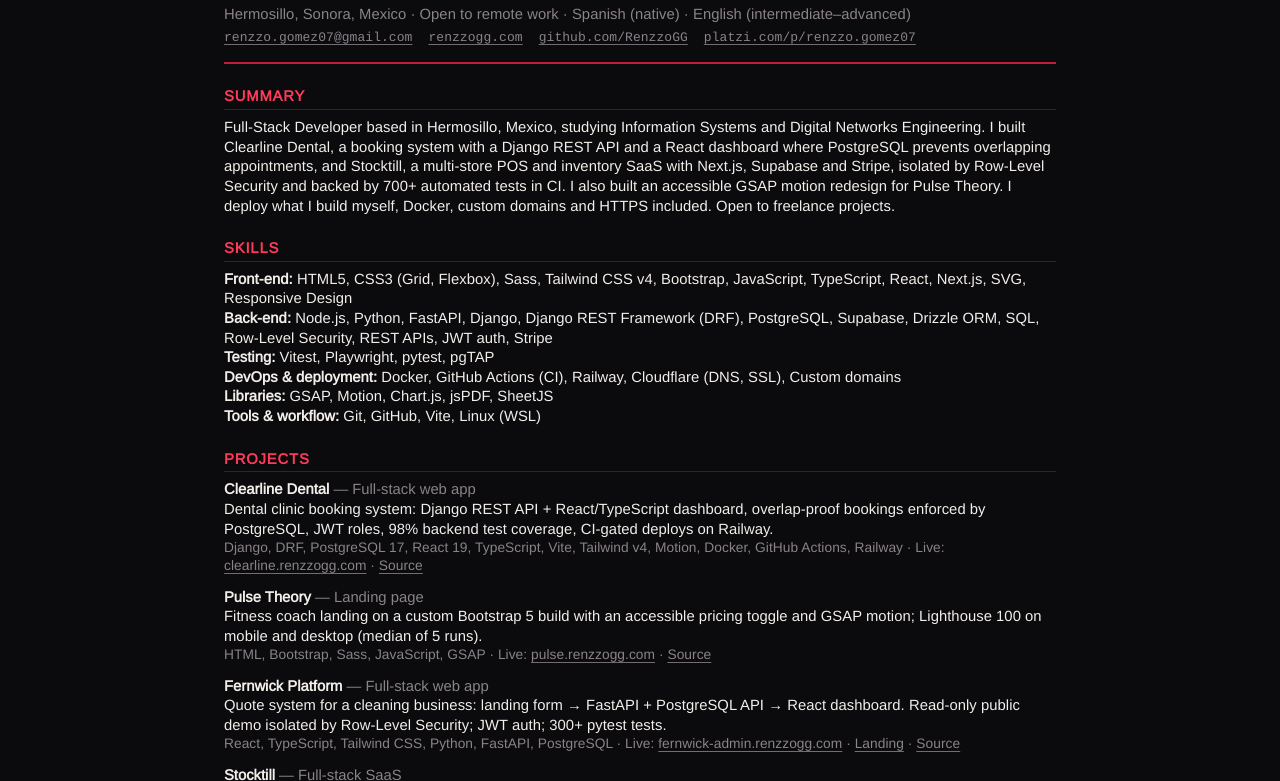
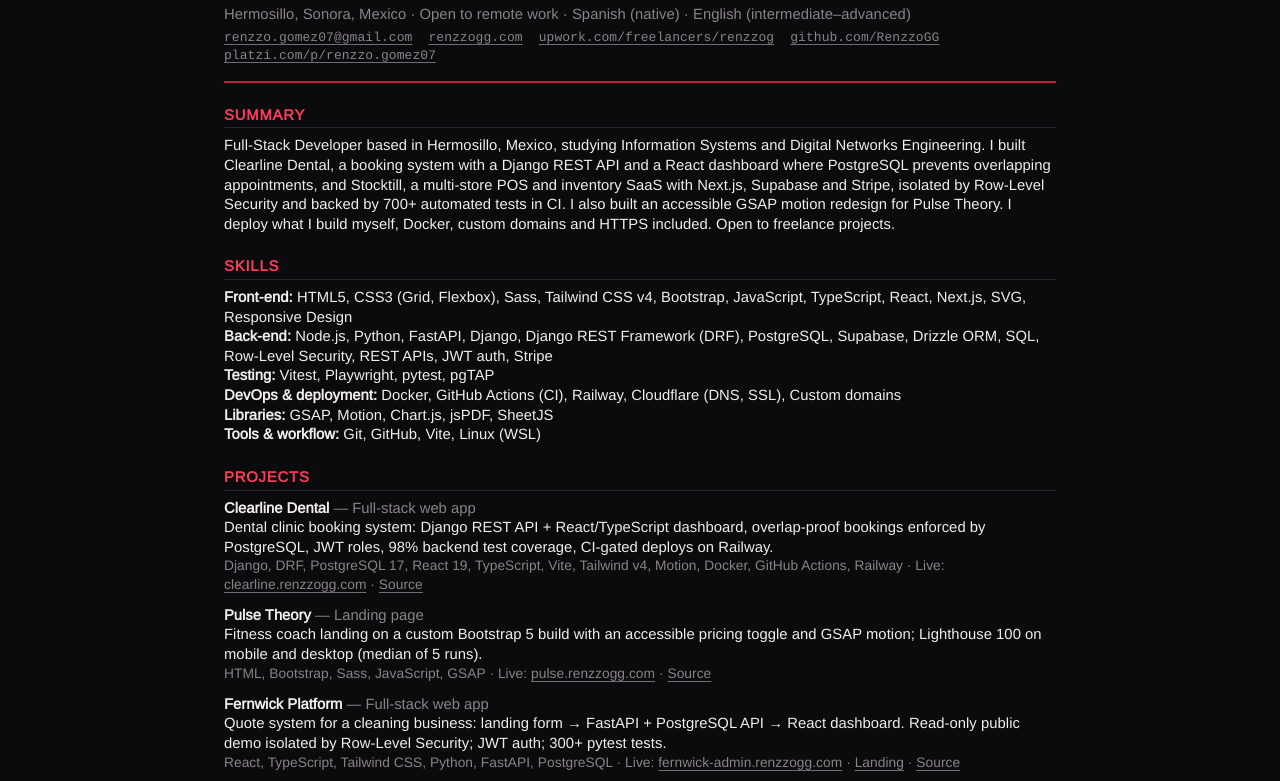
Before and after one commit to RenzzoGG/renzzo-portafolio, an Astro site: page /cv in a window 1280 px wide. Shown: the part 249-1030 px from the top of the page. Built offline with nearby package versions, Linux system fonts and the light colour scheme; Astro itself is replaced by a stand-in of ours; a web font is replaced by a local one.

Commit message:
feat(contact): add Upwork first with same-tab rel=me links

```diff
--- a/src/components/CvDocument.astro
+++ b/src/components/CvDocument.astro
@@ -19,7 +19,8 @@ const certifications = (await getCertifications()).filter(
 const { all } = await getProjects();
 const projects = toCvProjects(all, ui.project);
 const contacts = profile.contact.links.filter((link) => !link.download);
-const [email, ...otherContacts] = contacts;
+const email = contacts.find((link) => link.href.startsWith("mailto:"));
+const profileLinks = contacts.filter((link) => link !== email);
 ---
 
 <article class="cv">
@@ -32,8 +33,10 @@ const [email, ...otherContacts] = contacts;
     <p class="cv__meta cv__contact">
       {email && <a href={email.href}>{email.value}</a>}
       <a href={`https://${profile.domain}`}>{profile.domain}</a>
-      {otherContacts.map((link) => (
-        <a href={link.href}>{link.value}</a>
+      {profileLinks.map((link) => (
+        <a href={link.href} rel="me">
+          {link.value}
+        </a>
       ))}
     </p>
   </header>
--- a/src/content/profile.yaml
+++ b/src/content/profile.yaml
@@ -30,6 +30,9 @@
     heading: Let's work together
     intro: Have a project in mind? Reach me through any of these channels.
     links:
+      - label: Upwork (hire me here)
+        value: upwork.com/freelancers/renzzog
+        href: https://www.upwork.com/freelancers/renzzog
       - label: Email
         value: renzzo.gomez07@gmail.com
         href: mailto:renzzo.gomez07@gmail.com
@@ -41,7 +44,7 @@
         href: https://platzi.com/p/renzzo.gomez07/
       - label: Resume (PDF)
         value: renzzo-gracia-gomez-cv.pdf
-        href: /renzzo-gracia-gomez-cv.pdf?v=12
+        href: /renzzo-gracia-gomez-cv.pdf?v=13
         download: true
   footer: © {year} Renzzo Gracia Gomez · renzzogg.com
   ui:
```
Also changed, not shown: docs/CONTENT.md (+8 -6 lines), src/components/Contact.astro (+7 -8 lines), tests/e2e/site.spec.ts (+30 -2 lines), 1 other file.
